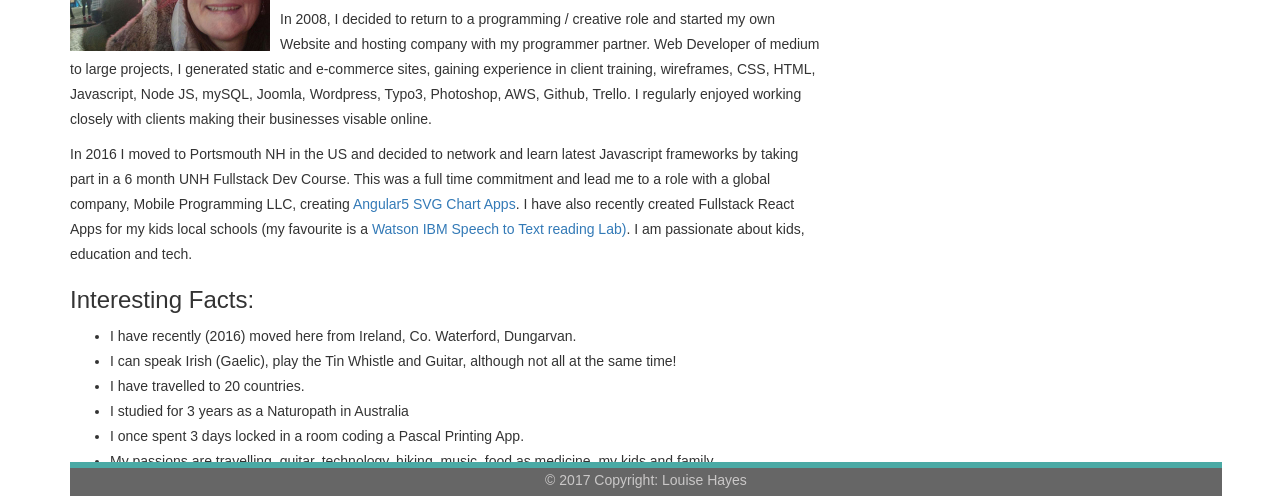
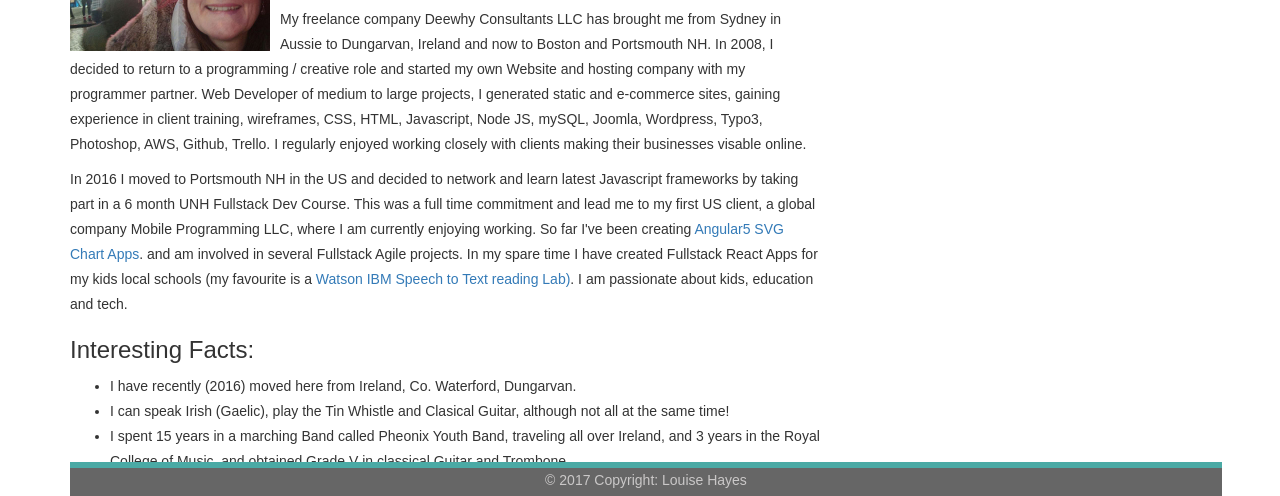
Before and after one commit to louise-hayes/louise-hayes.github.io, a plain HTML site: page index.html in a window 1280 px wide. Shown: the part 298-794 px from the top of the page. Drawn offline with nearby package versions, Linux system fonts and the light colour scheme.

Commit message:
added company info

```diff
--- a/index.html
+++ b/index.html
@@ -81,12 +81,12 @@
           large ERP companies installing and upgrading SAP systems on multiple hardware, OS and DB platforms.
         </p>
         <p>
-          In 2008, I decided to return to a programming / creative role and started my own Website and hosting company with my programmer partner. Web Developer of medium to large projects, I generated static and e-commerce sites, gaining experience in client training, wireframes,
+          My freelance company Deewhy Consultants LLC has brought me from Sydney in Aussie to Dungarvan, Ireland and now to Boston and Portsmouth NH. In 2008, I decided to return to a programming / creative role and started my own Website and hosting company with my programmer partner. Web Developer of medium to large projects, I generated static and e-commerce sites, gaining experience in client training, wireframes,
           CSS, HTML, Javascript, Node JS, mySQL, Joomla, Wordpress, Typo3, Photoshop, AWS, Github, Trello. I regularly enjoyed working closely with clients making their businesses visable online.
 
         </p>
-        <p>In 2016 I moved to Portsmouth NH in the US and decided to network and learn latest Javascript frameworks by taking part in a 6 month UNH Fullstack Dev Course. This was a full time commitment and lead me to a role with a global company, Mobile Programming LLC,
-          creating <a href=" https://angular5chartsvg.herokuapp.com/" Angular5 SVG Chart apps>Angular5 SVG Chart Apps</a>. I have also recently created Fullstack React Apps for my kids local schools
+        <p>In 2016 I moved to Portsmouth NH in the US and decided to network and learn latest Javascript frameworks by taking part in a 6 month UNH Fullstack Dev Course. This was a full time commitment and lead me to my first US client, a global company Mobile Programming LLC,
+          where I am currently enjoying working. So far I've been creating <a href=" https://angular5chartsvg.herokuapp.com/" Angular5 SVG Chart apps>Angular5 SVG Chart Apps</a>. and am involved in several Fullstack Agile projects. In my spare time I have created Fullstack React Apps for my kids local schools
           (my favourite is a <a href="https://chatterdox.herokuapp.com/" Watson IBM Speech to Text reading Lab>Watson IBM Speech to Text reading Lab)</a>.
           I am passionate about kids, education and tech.
         </p>
@@ -96,8 +96,9 @@
         <ul>
           <li>I have recently (2016) moved here from Ireland, Co. Waterford, Dungarvan.
           </li>
-          <li>I can speak Irish (Gaelic), play the Tin Whistle and Guitar, although not all at the same time!
+          <li>I can speak Irish (Gaelic), play the Tin Whistle and Clasical Guitar, although not all at the same time!
           </li>
+          <li>I spent 15 years in a marching Band called Pheonix Youth Band, traveling all over Ireland, and 3 years in the Royal College of Music, and obtained Grade V in classical Guitar and Trombone </li>
           <li>I have travelled to 20 countries.
           </li>
           <li>I studied for 3 years as a Naturopath in Australia
@@ -120,6 +121,7 @@
           <li>Facebook - am no longer allowed use it as I get lost for hours!</li>
           <li>Spotify - could not live without it</li>
           <li>Sign-up Genius - for organising anything</li>
+          <li>Personal Capital - for reviewing all my accounts, spending and monitoring budgets in one place</li>
         </ul>
 
 
```
